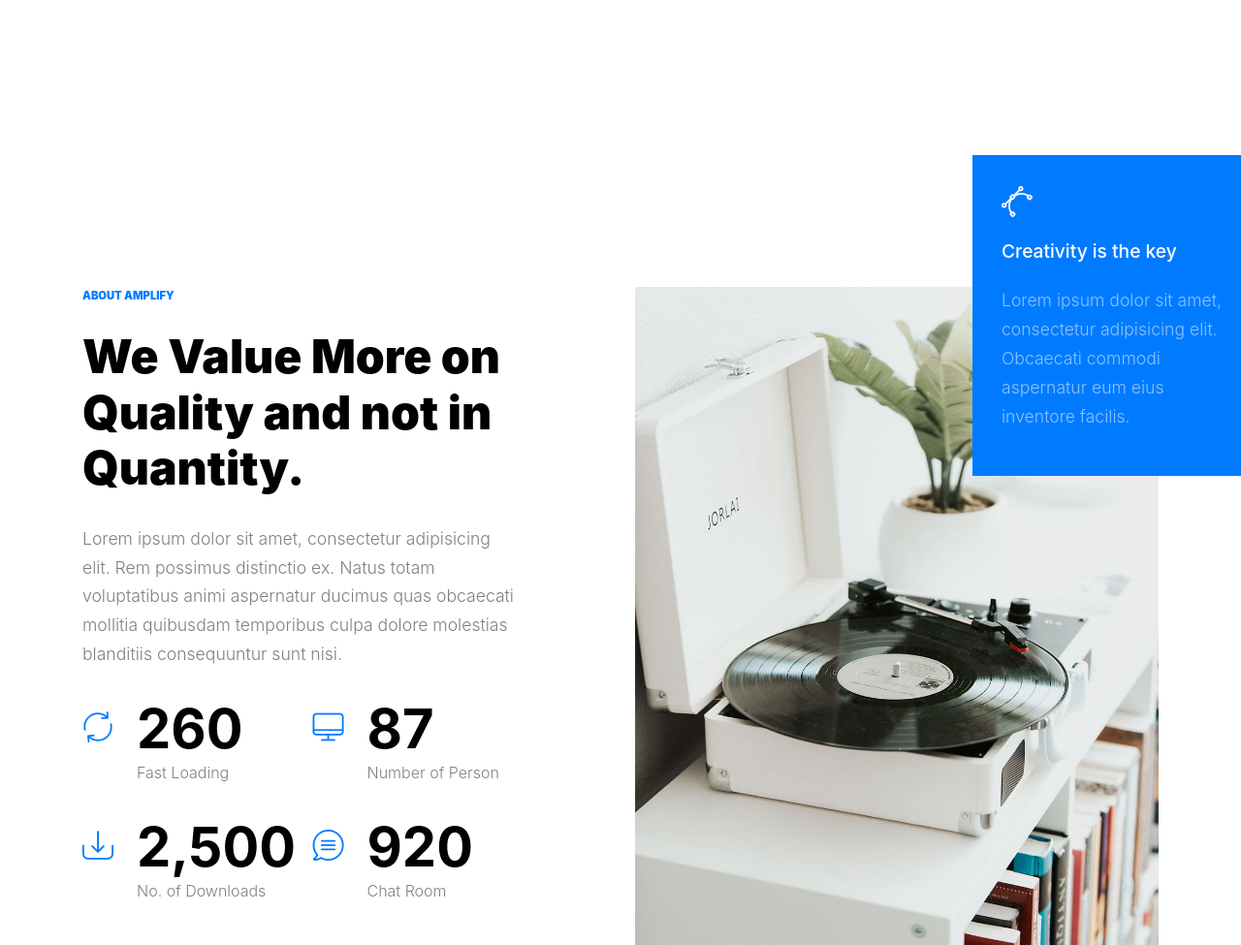
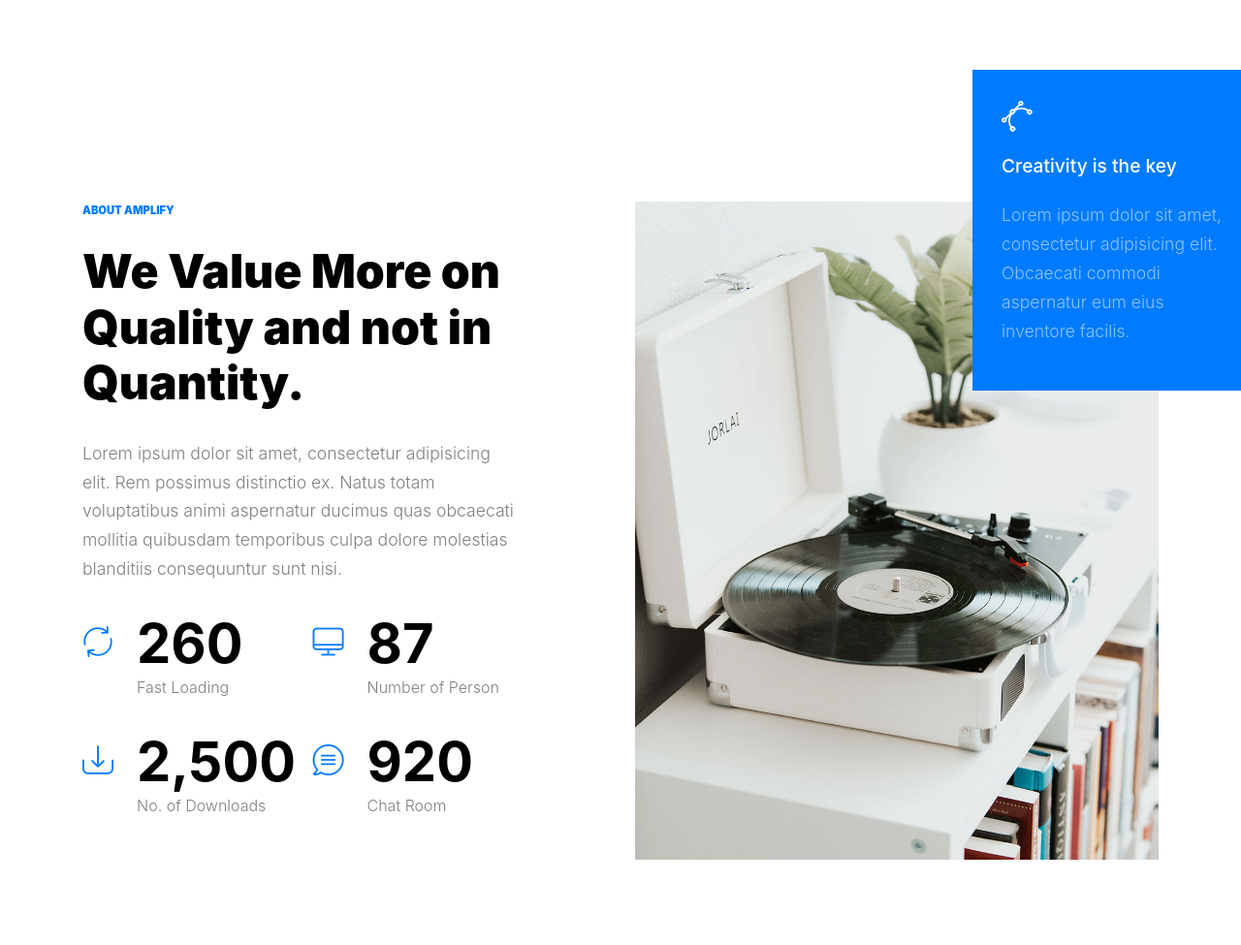
Before and after one commit to gkkirilov/swiss-accelerator, a plain HTML site: page index.html in a window 1280 px wide. Shown: the part 940-1915 px from the top of the page at 97% size. Drawn offline with Linux system fonts and the light colour scheme; files whose address does not match are found by name; a web font is replaced by a local one.

Commit message:
change style

```diff
--- a/css/style.css
+++ b/css/style.css
@@ -640,7 +640,7 @@ h1, h2, h3, h4, h5,
         max-width: 100%; } }
 
 .site-section {
-  padding: 10em 0; }
+  padding: 5em 0; }
   @media (max-width: 991.98px) {
     .site-section {
       padding: 4em 0; } }
```
